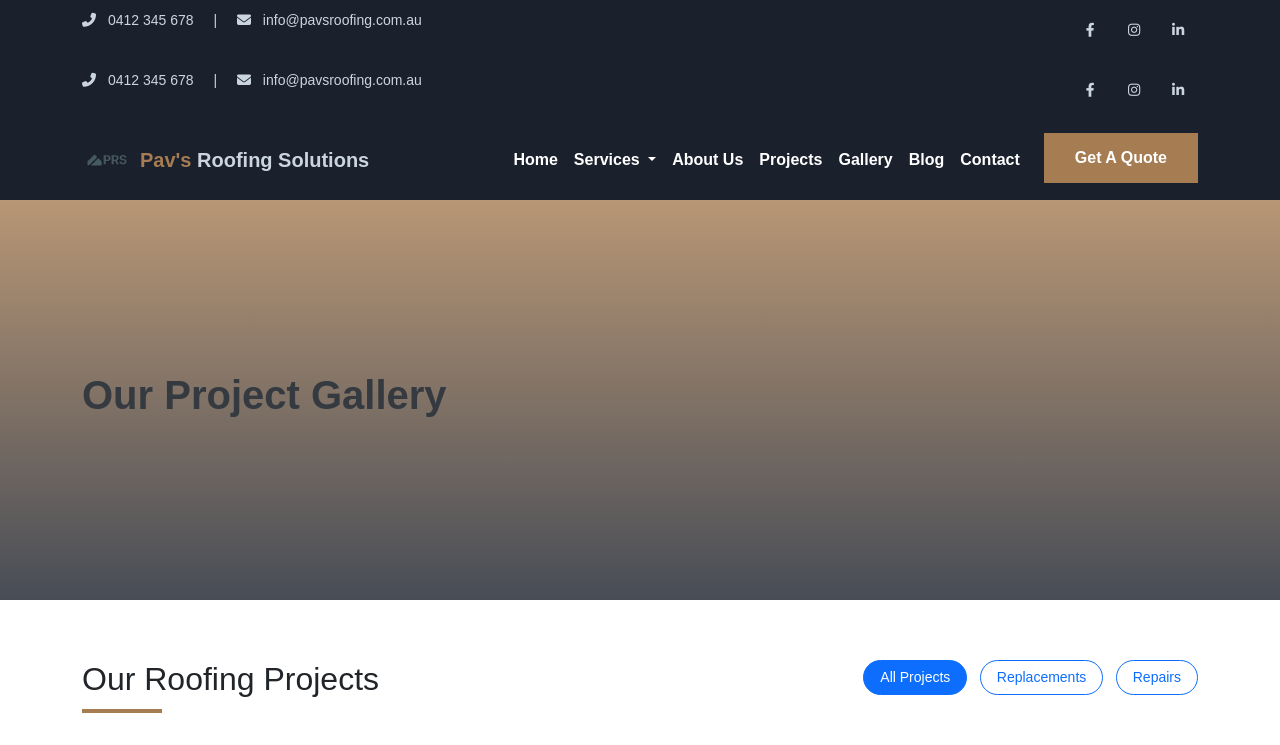
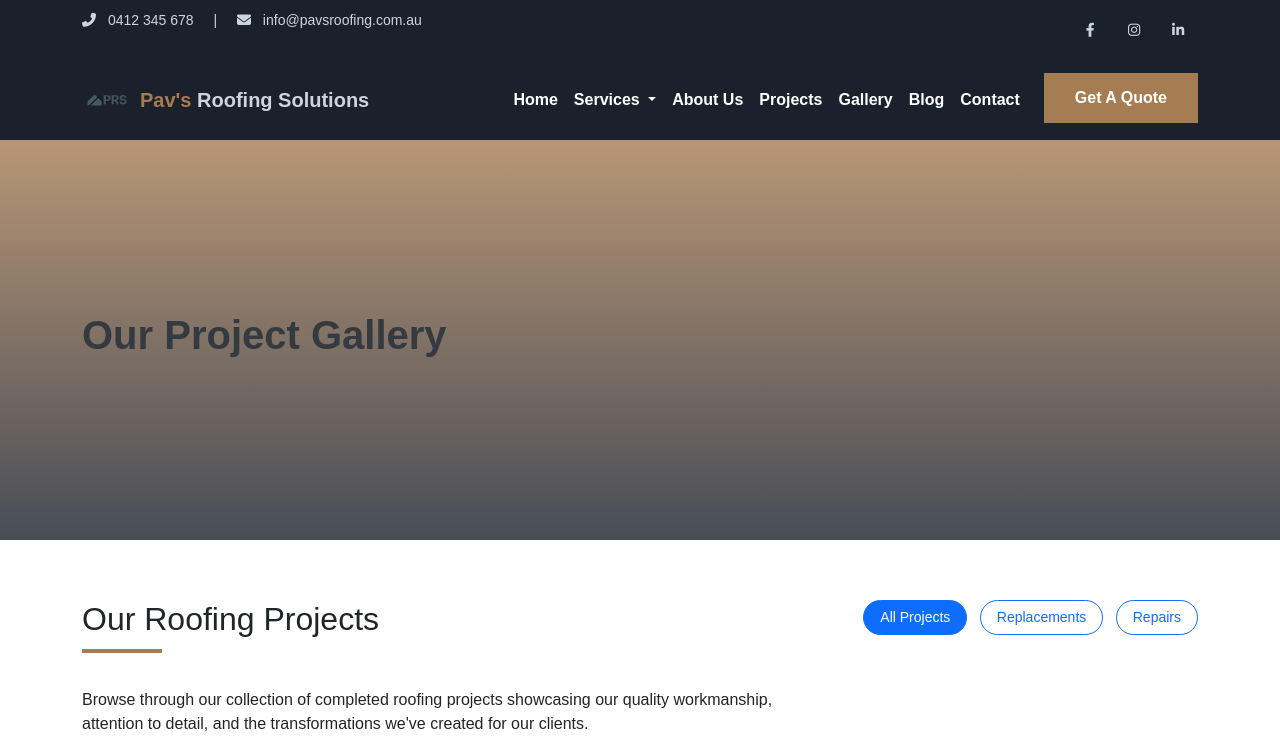
Before and after one commit to scotty-wkc/pav-roofing-custom-write-V3, a plain HTML site: page html-files/gallery.html in a window 1280 px wide. Shown: the top 745 px of the page. Drawn offline with nearby package versions, Linux system fonts and the light colour scheme; files whose address does not match are found by name.

Commit message:
dev: link changes

```diff
--- a/html-files/footer.html
+++ b/html-files/footer.html
@@ -26,9 +26,15 @@
       <div class="col-md-3">
         <h4 class="footer-heading">Follow Us</h4>
         <div class="social-icons d-flex justify-content-start">
-          <a href="" class="me-2"><i class="fab fa-facebook-f"></i></a>
-          <a href="" class="me-2"><i class="fab fa-instagram"></i></a>
-          <a href=""><i class="fab fa-linkedin-in"></i></a>
+          <a href="https://www.facebook.com/pavsroofing" class="me-2"
+            ><i class="fab fa-facebook-f"></i
+          ></a>
+          <a href="https://www.instagram.com/pavsroofing" class="me-2"
+            ><i class="fab fa-instagram"></i
+          ></a>
+          <a href="https://www.linkedin.com/company/pavsroofing"
+            ><i class="fab fa-linkedin-in"></i
+          ></a>
         </div>
       </div>
     </div>
--- a/html-files/nav.html
+++ b/html-files/nav.html
@@ -1,30 +1,3 @@
-<div class="top-bar">
-  <div class="container">
-    <div class="row">
-      <div class="col-md-8">
-        <i class="fas fa-phone-alt me-2"></i>
-        <a href="tel:0412345678">0412 345 678</a>
-        <span class="mx-3">|</span>
-        <i class="fas fa-envelope me-2"></i>
-        <a href="mailto:info@pavsroofing.com.au">info@pavsroofing.com.au</a>
-      </div>
-      <div class="col-md-4 text-md-end">
-        <div class="social-icons top-social-icons">
-          <a href="https://www.facebook.com/pavsroofing"
-            ><i class="fab fa-facebook-f"></i
-          ></a>
-          <a href="https://www.instagram.com/pavsroofing"
-            ><i class="fab fa-instagram"></i
-          ></a>
-          <a href="https://www.linkedin.com/company/pavsroofing"
-            ><i class="fab fa-linkedin-in"></i
-          ></a>
-        </div>
-      </div>
-    </div>
-  </div>
-</div>
-
 <nav class="navbar navbar-expand-lg main-nav">
   <div class="container">
     <a
```
